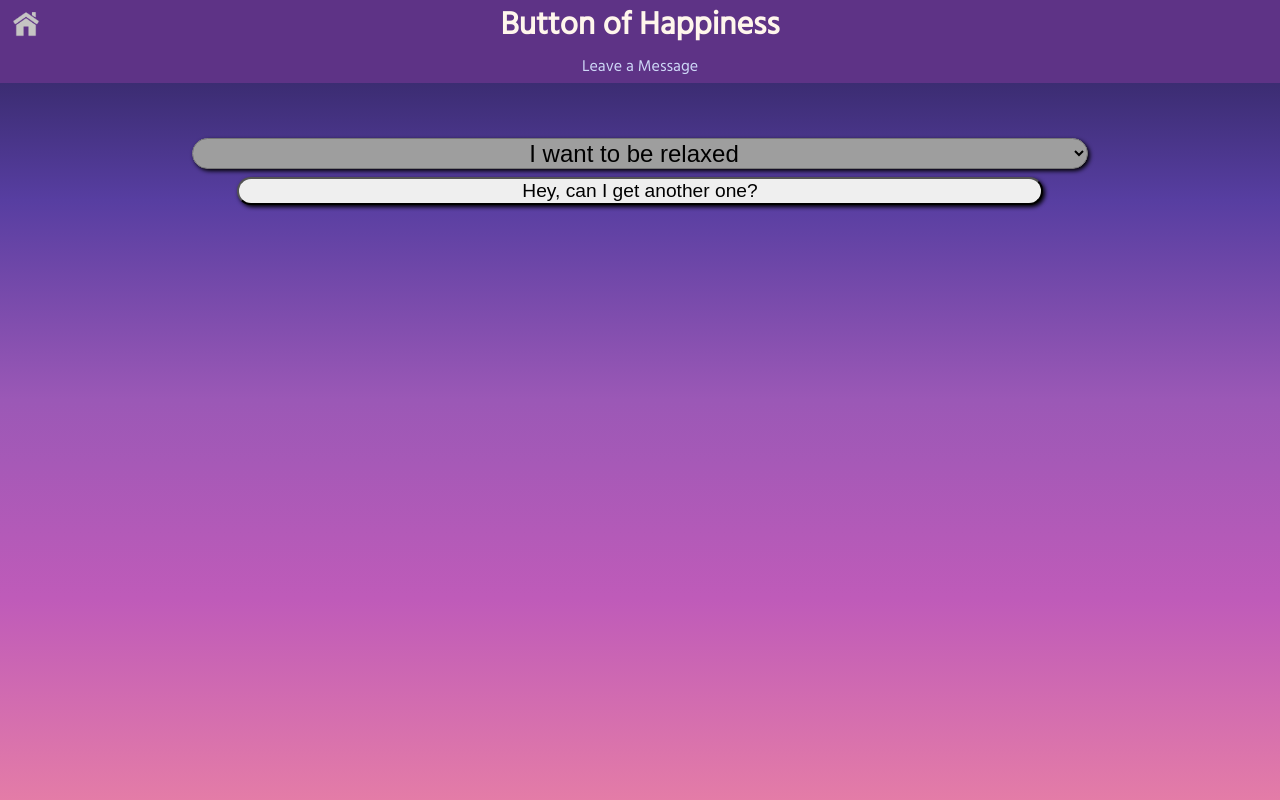
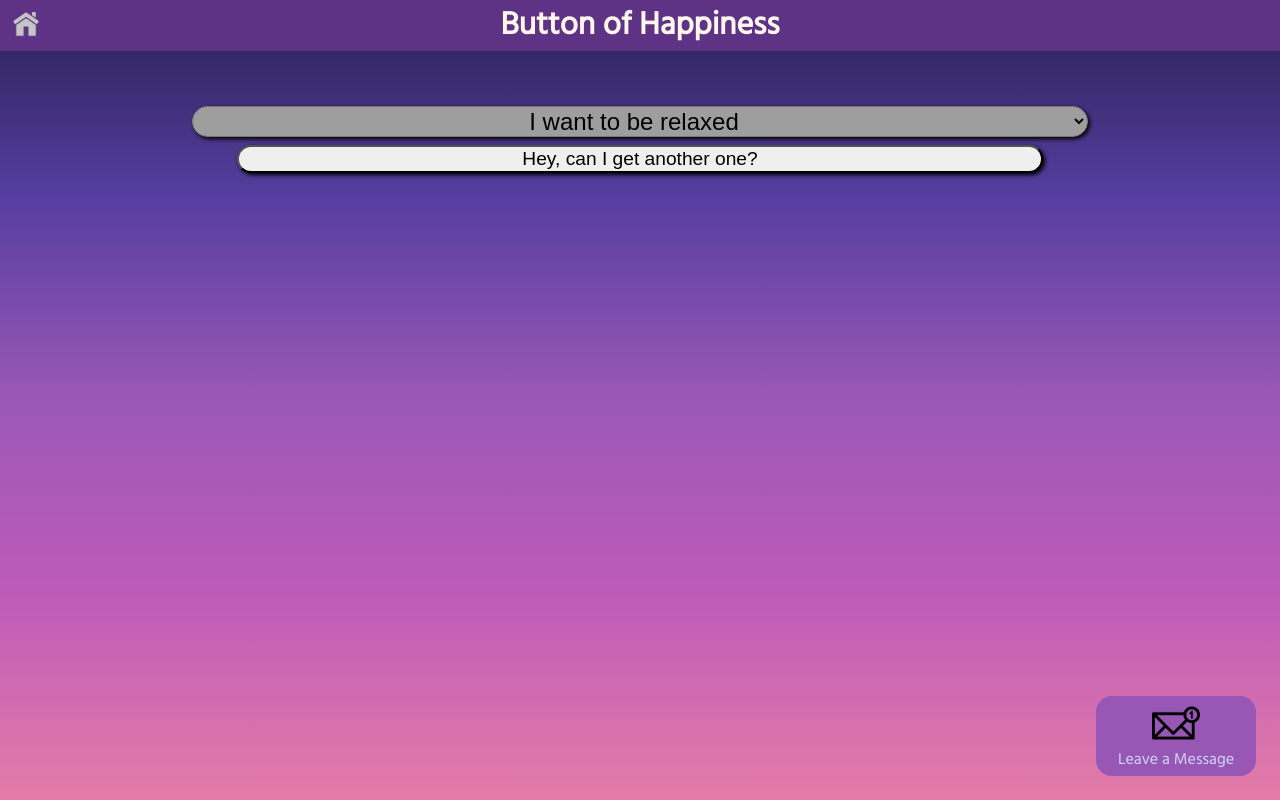
Before and after one commit to malee31/HacktheCloud-Project, a Flask app: page / in a window 1280 px wide. Run offline with Flask 2, Linux system fonts and the light colour scheme; grey boxes are pictures that could not be loaded.

Commit message:
Improved messages link and removed nav bar

```diff
--- a/src/static/styles/styles.css
+++ b/src/static/styles/styles.css
@@ -178,3 +178,30 @@ video {
   -webkit-transform: translateX(-3px);
   transform: translateX(-3px);
 }
+
+#notification {
+	position: fixed;
+	display: flex;
+	flex-direction: column;
+	justify-content: center;
+	align-items: center;
+	background-color: #9857B5;
+	width: 10rem;
+	height: 5rem;
+	border-radius: 1rem;
+	top: calc(100vh - 6.5rem);
+	left: calc(100vw - 11.5rem);
+	text-decoration: none;
+	padding: .5rem;
+	color: #CED8F7;
+	background-image: url("/static/mailIcon.png");
+}
+
+#notification p {
+	margin: 0;
+}
+
+#notification img {
+	max-height: 3rem;
+	max-width: 8rem;
+}
--- a/src/templates/index.html
+++ b/src/templates/index.html
@@ -9,9 +9,6 @@
 	<body>
 		<header>
 			<h1>Button of Happiness</h1>
-			<nav>
-				<a href='/messages'>Leave a Message</a>
-			</nav>
 		</header>
 		<a href="/home" id="home">
 			<img src="{{url_for('static', filename='homeIcon.png')}}" alt="Home">
@@ -28,6 +25,10 @@
 			</select>
 			<button onclick="generateOutput(this)">Hey, can I get another one?</button>
 		</div>
+		<a href='/messages' id="notification">
+			<img src="{{url_for('static', filename='mailIcon.png')}}" alt="Messages">
+			<p>Leave a Message</p>
+		</a>
 		</main>
 		<script src="{{url_for('static', filename='js/links.js')}}"></script>
 		<script src="{{url_for('static', filename='js/db.js')}}"></script>
--- a/src/templates/messages.html
+++ b/src/templates/messages.html
@@ -6,6 +6,9 @@
 		<script src="{{url_for('static', filename='js/db.js')}}"></script>
 	</head>
 	<body>
+		<a href="/" id="home">
+			<img src="{{url_for('static', filename='homeIcon.png')}}" alt="Home">
+		</a>
 		<div id="messages">
 			<p id='info'>Remember to Smile</p>
 		</div>
```
Also changed, not shown: src/static/mailIcon.png (added).
